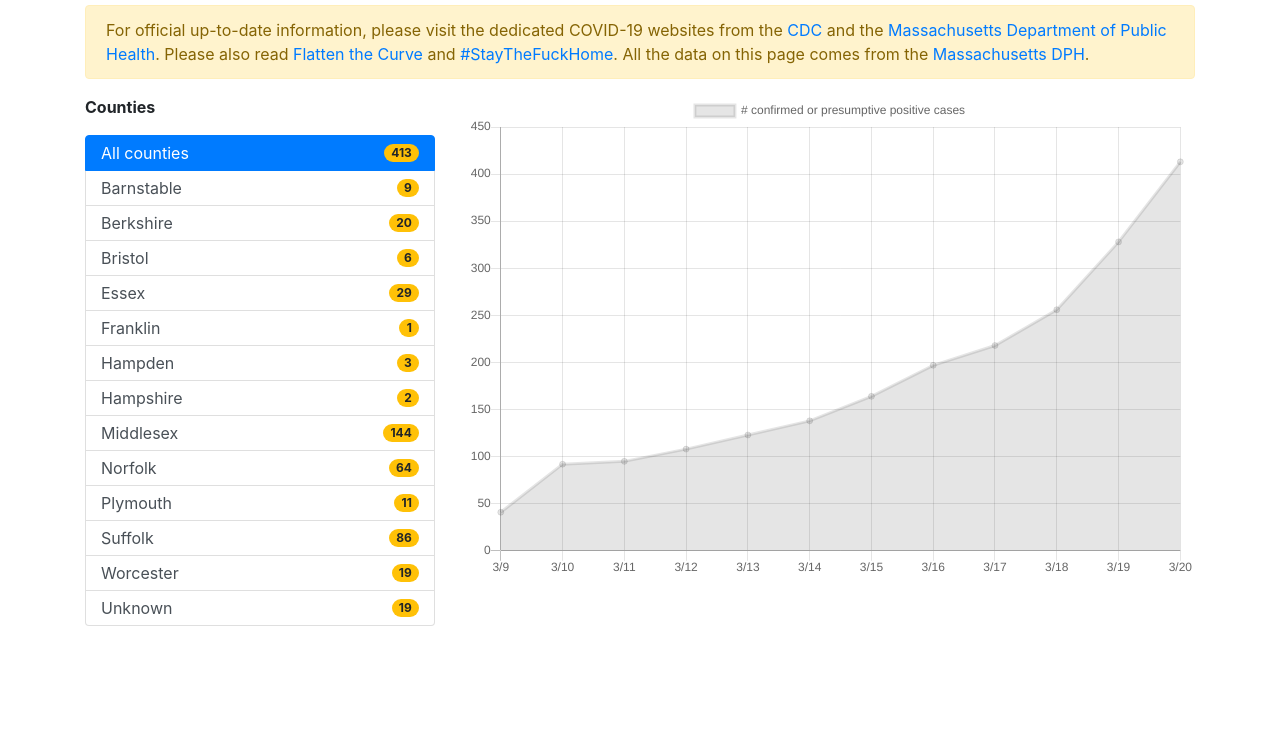
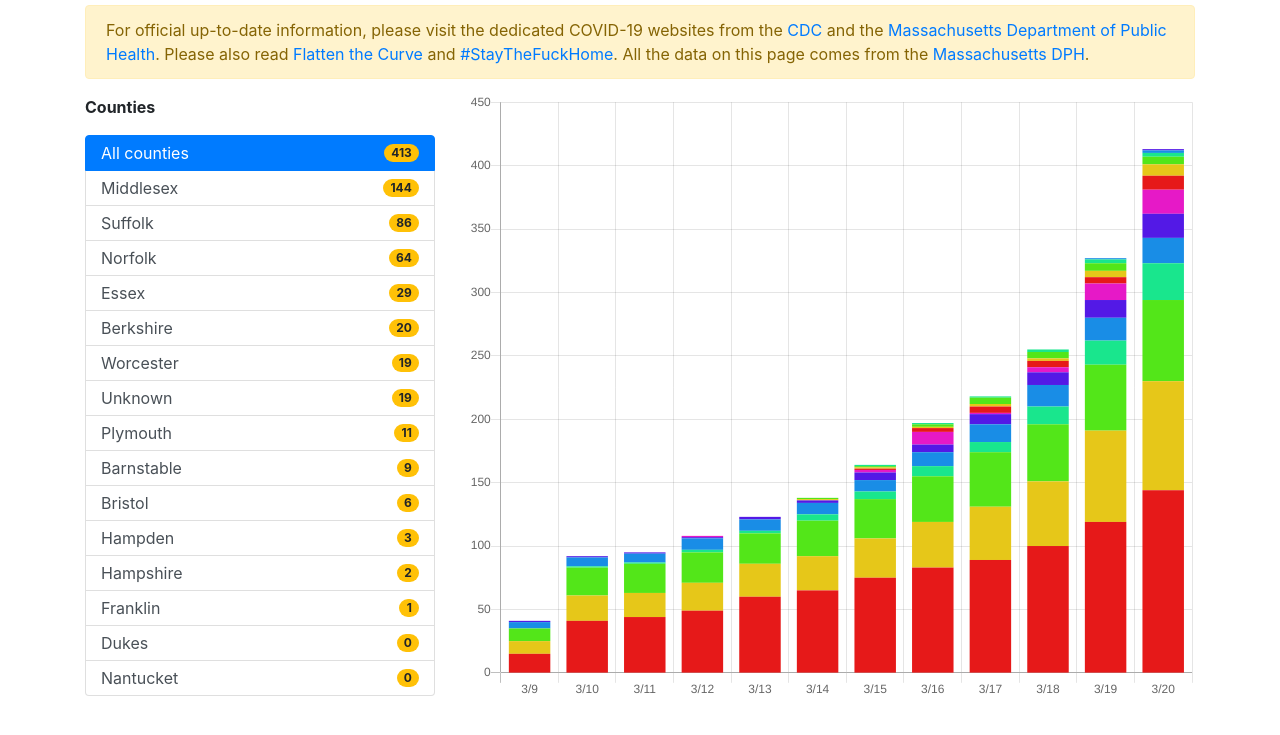
Before and after one commit to simon-andrews/covid-19-in-massachusetts, a plain HTML site: page index.html in a window 1280 px wide. Shown: the part 51-786 px from the top of the page. Drawn offline with nearby package versions, Linux system fonts and the light colour scheme.

Commit message:
Switch to stacked bar charts

```diff
--- /dev/null
+++ b/data.js
@@ -0,0 +1,284 @@
+const barnstableDataset = {
+  countyName: 'Barnstable',
+  label: '# confirmed cases, Barnstable county',
+  data: [
+    /* 3/9:  */ 0,
+    /* 3/10: */ 0,
+    /* 3/11: */ 0,
+    /* 3/12: */ 0,
+    /* 3/13: */ 0,
+    /* 3/14: */ 1,
+    /* 3/15: */ 1,
+    /* 3/16: */ 1,
+    /* 3/17: */ 2,
+    /* 3/18: */ 2,
+    /* 3/19: */ 5,
+    /* 3/20: */ 9
+  ]
+};
+
+const berkshireDataset = {
+  countyName: 'Berkshire',
+  label: '# confirmed cases, Berkshire county',
+  data: [
+    /* 3/9:  */ 5,
+    /* 3/10: */ 7,
+    /* 3/11: */ 7,
+    /* 3/12: */ 9,
+    /* 3/13: */ 9,
+    /* 3/14: */ 9,
+    /* 3/15: */ 9,
+    /* 3/16: */ 11,
+    /* 3/17: */ 14,
+    /* 3/18: */ 17,
+    /* 3/19: */ 18,
+    /* 3/20: */ 20
+  ]
+};
+
+const bristolDataset = {
+  countyName: 'Bristol',
+  label: '# confirmed cases, Bristol county',
+  data: [
+    /* 3/9:  */ 0,
+    /* 3/10: */ 0,
+    /* 3/11: */ 0,
+    /* 3/12: */ 0,
+    /* 3/13: */ 0,
+    /* 3/14: */ 1,
+    /* 3/15: */ 1,
+    /* 3/16: */ 2,
+    /* 3/17: */ 5,
+    /* 3/18: */ 5,
+    /* 3/19: */ 6,
+    /* 3/20: */ 6
+  ]
+};
+
+const dukesDataset = {
+  countyName: 'Dukes',
+  label: '# confirmed cases, Dukes county',
+  data: [
+    /* 3/9:  */ 0,
+    /* 3/10: */ 0,
+    /* 3/11: */ 0,
+    /* 3/12: */ 0,
+    /* 3/13: */ 0,
+    /* 3/14: */ 0,
+    /* 3/15: */ 0,
+    /* 3/16: */ 0,
+    /* 3/17: */ 0,
+    /* 3/18: */ 0,
+    /* 3/19: */ 0,
+    /* 3/20: */ 0
+  ]
+};
+
+const essexDataset = {
+  countyName: 'Essex',
+  label: '# confirmed cases, Essex county',
+  data: [
+    /* 3/9:  */ 0,
+    /* 3/10: */ 1,
+    /* 3/11: */ 1,
+    /* 3/12: */ 2,
+    /* 3/13: */ 2,
+    /* 3/14: */ 5,
+    /* 3/15: */ 6,
+    /* 3/16: */ 8,
+    /* 3/17: */ 8,
+    /* 3/18: */ 14,
+    /* 3/19: */ 19,
+    /* 3/20: */ 29
+  ]
+};
+
+const franklinDataset = {
+  countyName: 'Franklin',
+  label: '# confirmed cases, Franklin county',
+  data: [
+    /* 3/9:  */ 0,
+    /* 3/10: */ 0,
+    /* 3/11: */ 0,
+    /* 3/12: */ 0,
+    /* 3/13: */ 0,
+    /* 3/14: */ 0,
+    /* 3/15: */ 0,
+    /* 3/16: */ 0,
+    /* 3/17: */ 0,
+    /* 3/18: */ 0,
+    /* 3/19: */ 0,
+    /* 3/20: */ 1
+  ]
+};
+
+const hampdenDataset = {
+  countyName: 'Hampden',
+  label: '# confirmed cases, Hampden county',
+  data: [
+    /* 3/9:  */ 0,
+    /* 3/10: */ 0,
+    /* 3/11: */ 0,
+    /* 3/12: */ 0,
+    /* 3/13: */ 0,
+    /* 3/14: */ 0,
+    /* 3/15: */ 1,
+    /* 3/16: */ 1,
+    /* 3/17: */ 1,
+    /* 3/18: */ 2,
+    /* 3/19: */ 3,
+    /* 3/20: */ 3
+  ]
+};
+
+const hampshireDataset = {
+  countyName: 'Hampshire',
+  label: '# confirmed cases, Hampshire county',
+  data: [
+    /* 3/9:  */ 0,
+    /* 3/10: */ 0,
+    /* 3/11: */ 0,
+    /* 3/12: */ 0,
+    /* 3/13: */ 0,
+    /* 3/14: */ 0,
+    /* 3/15: */ 0,
+    /* 3/16: */ 0,
+    /* 3/17: */ 0,
+    /* 3/18: */ 0,
+    /* 3/19: */ 1,
+    /* 3/20: */ 2
+  ]
+};
+
+const middlesexDataset = {
+  countyName: 'Middlesex',
+  label: '# confirmed cases, Middlesex county',
+  data: [
+    /* 3/9:  */ 15,
+    /* 3/10: */ 41,
+    /* 3/11: */ 44,
+    /* 3/12: */ 49,
+    /* 3/13: */ 60,
+    /* 3/14: */ 65,
+    /* 3/15: */ 75,
+    /* 3/16: */ 83,
+    /* 3/17: */ 89,
+    /* 3/18: */ 100,
+    /* 3/19: */ 119,
+    /* 3/20: */ 144
+  ]
+};
+
+const nantucketDataset = {
+  countyName: 'Nantucket',
+  label: '# confirmed cases, Nantucket county',
+  data: [
+    /* 3/9:  */ 0,
+    /* 3/10: */ 0,
+    /* 3/11: */ 0,
+    /* 3/12: */ 0,
+    /* 3/13: */ 0,
+    /* 3/14: */ 0,
+    /* 3/15: */ 0,
+    /* 3/16: */ 0,
+    /* 3/17: */ 0,
+    /* 3/18: */ 0,
+    /* 3/19: */ 0,
+    /* 3/20: */ 0
+  ]
+};
+
+const norfolkDataset = {
+  countyName: 'Norfolk',
+  label: '# confirmed cases, Norfolk county',
+  data: [
+    /* 3/9:  */ 10,
+    /* 3/10: */ 22,
+    /* 3/11: */ 23,
+    /* 3/12: */ 24,
+    /* 3/13: */ 24,
+    /* 3/14: */ 28,
+    /* 3/15: */ 31,
+    /* 3/16: */ 36,
+    /* 3/17: */ 43,
+    /* 3/18: */ 45,
+    /* 3/19: */ 52,
+    /* 3/20: */ 64
+  ]
+};
+
+const plymouthDataset = {
+  countyName: 'Plymouth',
+  label: '# confirmed cases, Plymouth county',
+  data: [
+    /* 3/9:  */ 0,
+    /* 3/10: */ 0,
+    /* 3/11: */ 0,
+    /* 3/12: */ 0,
+    /* 3/13: */ 0,
+    /* 3/14: */ 0,
+    /* 3/15: */ 1,
+    /* 3/16: */ 3,
+    /* 3/17: */ 5,
+    /* 3/18: */ 5,
+    /* 3/19: */ 5,
+    /* 3/20: */ 11
+  ]
+};
+
+const suffolkDataset = {
+  countyName: 'Suffolk',
+  label: '# confirmed cases, Suffolk county',
+  data: [
+    /* 3/9:  */ 10,
+    /* 3/10: */ 20,
+    /* 3/11: */ 19,
+    /* 3/12: */ 22,
+    /* 3/13: */ 26,
+    /* 3/14: */ 27,
+    /* 3/15: */ 31,
+    /* 3/16: */ 36,
+    /* 3/17: */ 42,
+    /* 3/18: */ 51,
+    /* 3/19: */ 72,
+    /* 3/20: */ 86
+  ]
+};
+
+const unknownDataset = {
+    countyName: 'Unknown',
+    label: '# confirmed cases, county unknown',
+    data: [
+      /* 3/9:  */ 0,
+      /* 3/10: */ 0,
+      /* 3/11: */ 0,
+      /* 3/12: */ 1,
+      /* 3/13: */ 0,
+      /* 3/14: */ 0,
+      /* 3/15: */ 2,
+      /* 3/16: */ 10,
+      /* 3/17: */ 1,
+      /* 3/18: */ 4,
+      /* 3/19: */ 13,
+      /* 3/20: */ 19
+    ]
+  };
+
+const worcesterDataset = {
+  countyName: 'Worcester',
+  label: '# confirmed cases, Worcester county',
+  data: [
+    /* 3/9:  */ 1,
+    /* 3/10: */ 1,
+    /* 3/11: */ 1,
+    /* 3/12: */ 1,
+    /* 3/13: */ 2,
+    /* 3/14: */ 2,
+    /* 3/15: */ 6,
+    /* 3/16: */ 6,
+    /* 3/17: */ 8,
+    /* 3/18: */ 10,
+    /* 3/19: */ 14,
+    /* 3/20: */ 19
+  ]
+};
--- a/index.html
+++ b/index.html
@@ -23,11 +23,12 @@
         </div>
       </div>
       <div class="col-md-8">
-        <canvas id="chart" height="200px"></canvas>
+        <canvas id="chart" height="250px"></canvas>
       </div>
     </div>
   </div>
 
   <script src="https://cdnjs.cloudflare.com/ajax/libs/Chart.js/2.9.3/Chart.min.js" integrity="sha256-R4pqcOYV8lt7snxMQO/HSbVCFRPMdrhAFMH+vr9giYI=" crossorigin="anonymous"></script>
+  <script src="data.js"></script>
   <script src="main.js"></script>
 </body>
--- a/main.js
+++ b/main.js
@@ -1,214 +1,107 @@
-const casesByCountyByDay = {
-  "3/9": {
-    "All counties": 41,
-    "Berkshire": 5,
-    "Middlesex": 15,
-    "Norfolk": 10,
-    "Suffolk": 10,
-    "Worcester": 1
-  },
-  "3/10": {
-    "All counties": 92,
-    "Berkshire": 7,
-    "Essex": 1,
-    "Middlesex": 41,
-    "Norfolk": 22,
-    "Suffolk": 20,
-    "Worcester": 1
-  },
-  "3/11": {
-    "All counties": 95,
-    "Berkshire": 7,
-    "Essex": 1,
-    "Middlesex": 44,
-    "Norfolk": 23,
-    "Suffolk": 19,
-    "Worcester": 1
-  },
-  "3/12": {
-    "All counties": 108,
-    "Berkshire": 9,
-    "Essex": 2,
-    "Middlesex": 49,
-    "Norfolk": 24,
-    "Suffolk": 22,
-    "Worcester": 1,
-    "Unknown": 1
-  },
-  "3/13": {
-    "All counties": 123,
-    "Berkshire": 9,
-    "Essex": 2,
-    "Middlesex": 60,
-    "Norfolk": 24,
-    "Suffolk": 26,
-    "Worcester": 2
-  },
-  "3/14": {
-    "All counties": 138,
-    "Barnstable": 1,
-    "Berkshire": 9,
-    "Bristol": 1,
-    "Essex": 5,
-    "Middlesex": 65,
-    "Norfolk": 28,
-    "Suffolk": 27,
-    "Worcester": 2
-  },
-  "3/15": {
-    "All counties": 164,
-    "Barnstable": 1,
-    "Berkshire": 9,
-    "Bristol": 1,
-    "Essex": 6,
-    "Hampden": 1,
-    "Middlesex": 75,
-    "Norfolk": 31,
-    "Plymouth": 1,
-    "Suffolk": 31,
-    "Worcester": 6,
-    "Unknown": 2
-  },
-  "3/16": {
-    "All counties": 197,
-    "Barnstable": 1,
-    "Berkshire": 11,
-    "Bristol": 2,
-    "Essex": 8,
-    "Hampden": 1,
-    "Middlesex": 83,
-    "Norfolk": 36,
-    "Plymouth": 3,
-    "Suffolk": 36,
-    "Worcester": 6,
-    "Unknown": 10
-  },
-  "3/17": {
-    "All counties": 218,
-    "Barnstable": 2,
-    "Berkshire": 14,
-    "Bristol": 5,
-    "Essex": 8,
-    "Hampden": 1,
-    "Middlesex": 89,
-    "Norfolk": 43,
-    "Plymouth": 5,
-    "Suffolk": 42,
-    "Worcester": 8,
-    "Unknown": 1
-  },
-  "3/18": {
-    "All counties": 256,
-    "Barnstable": 2,
-    "Berkshire": 17,
-    "Bristol": 5,
-    "Essex": 14,
-    "Hampden": 2,
-    "Middlesex": 100,
-    "Norfolk": 45,
-    "Plymouth": 5,
-    "Suffolk": 51,
-    "Worcester": 10,
-    "Unknown": 4
-  },
-  "3/19": {
-    "All counties": 328,
-    "Barnstable": 5,
-    "Berkshire": 18,
-    "Bristol": 6,
-    "Essex": 19,
-    "Hampden": 3,
-    "Hampshire": 1,
-    "Middlesex": 119,
-    "Norfolk": 52,
-    "Plymouth": 5,
-    "Suffolk": 72,
-    "Worcester": 14,
-    "Unknown": 13
-  },
-  "3/20": {
-    "All counties": 413,
-    "Barnstable": 9,
-    "Berkshire": 20,
-    "Bristol": 6,
-    "Essex": 29,
-    "Franklin": 1,
-    "Hampden": 3,
-    "Hampshire": 2,
-    "Middlesex": 144,
-    "Norfolk": 64,
-    "Plymouth": 11,
-    "Suffolk": 86,
-    "Worcester": 19,
-    "Unknown": 19
-  },
+const allDatasets = [
+  barnstableDataset,
+  berkshireDataset,
+  bristolDataset,
+  dukesDataset,
+  essexDataset,
+  franklinDataset,
+  hampdenDataset,
+  hampshireDataset,
+  middlesexDataset,
+  nantucketDataset,
+  norfolkDataset,
+  plymouthDataset,
+  suffolkDataset,
+  worcesterDataset,
+  unknownDataset
+];
+
+allDatasets.sort(function (a, b) {
+  const aMax = Math.max(...a.data);
+  const bMax = Math.max(...b.data);
+  return bMax - aMax;
+});
+
+let colorTemp = 0;
+for (let i = 0; i < allDatasets.length; ++i) {
+  const hue = Math.round(colorTemp);
+  const saturation = 80;
+  const lightness = 50;
+  allDatasets[i].backgroundColor = `hsl(${hue}, ${saturation}%, ${lightness}%)`;
+
+  colorTemp += 360 / 7;
+  if (colorTemp > 360) {
+    colorTemp = 0;
+  }
 }
 
-let ctx = document.getElementById("chart").getContext("2d");
+let ctx = document.getElementById('chart').getContext('2d');
 let chart = new Chart(ctx, {
-  type: 'line',
+  type: 'bar',
   data: {
-    labels: [],
-    datasets: [{
-      label: '# confirmed or presumptive positive cases',
-      data: [],
-      lineTension: 0,
-    }]
+    labels: ['3/9', '3/10', '3/11', '3/12', '3/13', '3/14', '3/15', '3/16', '3/17', '3/18', '3/19', '3/20'],
+    datasets: allDatasets
   },
   options: {
+    legend: {
+      display: false
+    },
     scales: {
+      xAxes: [{
+        stacked: true
+      }],
       yAxes: [{
+        stacked: true,
         ticks: {
-          beginAtZero: true
+          beginAtZero: true,
         }
       }]
     }
   }
 });
 
-const countySelector = document.getElementById("county-selector");
-
-function setCounty(countyName) {
-  for (const child of countySelector.children) {
-    child.classList.remove("active");
+function makeCountyOption(name, caseCount, datasets) {
+  const countySelector = document.getElementById('county-selector');
+  const option = document.createElement('a');
+  option.classList.add('align-items-center');
+  option.classList.add('d-flex');
+  option.classList.add('justify-content-between');
+  option.classList.add('list-group-item');
+  option.classList.add('list-group-item-action');
+  option.href = '#';
+  option.text = name;
+  option.onclick = function () {
+    chart.data.datasets = datasets;
+    chart.update(0);
+    for (const child of countySelector.children) {
+      child.classList.remove('active');
+    }
+    option.classList.add('active');
+    console.log('aa');
   }
-  let labels = [];
-  let data = [];
-  for (date in casesByCountyByDay) {
-    labels.push(date);
-    if (countyName in casesByCountyByDay[date]) {
-      data.push(casesByCountyByDay[date][countyName]);
-    }
-    else {
-      data.push(0);
-    }
-  }
-  chart.data.labels = labels;
-  chart.data.datasets[0].data = data;
-  chart.update();
+  const badge = document.createElement('span');
+  badge.classList.add('badge');
+  badge.classList.add('badge-pill');
+  badge.classList.add('badge-warning');
+  badge.innerHTML = caseCount;
+  option.appendChild(badge);
+  return option;
 }
 
-window.onload = function() {
-  setCounty("All counties");
-  const lastDay = "3/20";
-  const lastDaysData = casesByCountyByDay[lastDay];
-  for (const county in lastDaysData) {
-    let option = document.createElement("a");
-    option.className = "list-group-item list-group-item-action d-flex justify-content-between align-items-center";
-    if (county == "All counties") {
-      option.classList.add("active");
-    }
-    option.href = "#";
-    option.text = county;
-    option.onclick = function() {
-      console.log(county);
-      setCounty(county);
-      option.classList.add("active");
-    }
-    let badge = document.createElement("span");
-    badge.className = "badge badge-warning badge-pill";
-    badge.innerHTML = lastDaysData[county];
-    option.appendChild(badge);
+window.onload = function () {
+  const countySelector = document.getElementById('county-selector');
+  let totalCases = 0;
+  for (const dataset of allDatasets) {
+    const mostRecentCaseCount = dataset.data[dataset.data.length - 1];
+    totalCases += mostRecentCaseCount;
+  }
+  const allCountiesOption = makeCountyOption('All counties', totalCases, allDatasets);
+  allCountiesOption.classList.add('active');
+  countySelector.appendChild(allCountiesOption);
+  for (const dataset of allDatasets) {
+    const name = dataset.countyName;
+    const mostRecentCaseCount = dataset.data[dataset.data.length - 1];
+    const option = makeCountyOption(name, mostRecentCaseCount, [dataset]);
     countySelector.appendChild(option);
   }
 }
```
